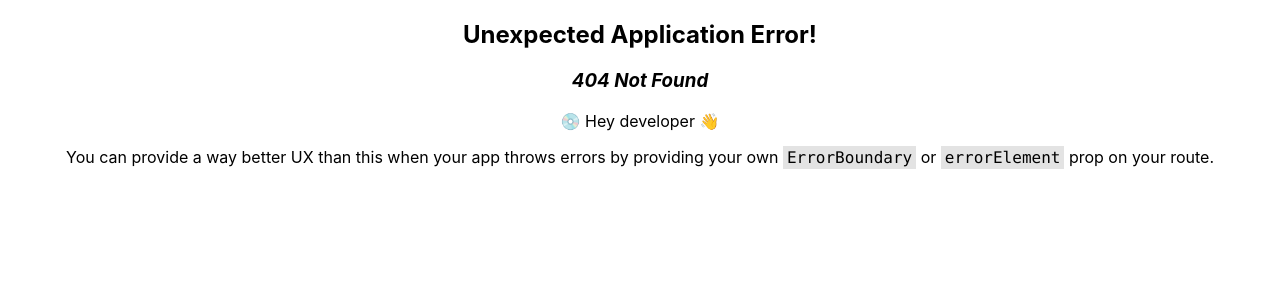
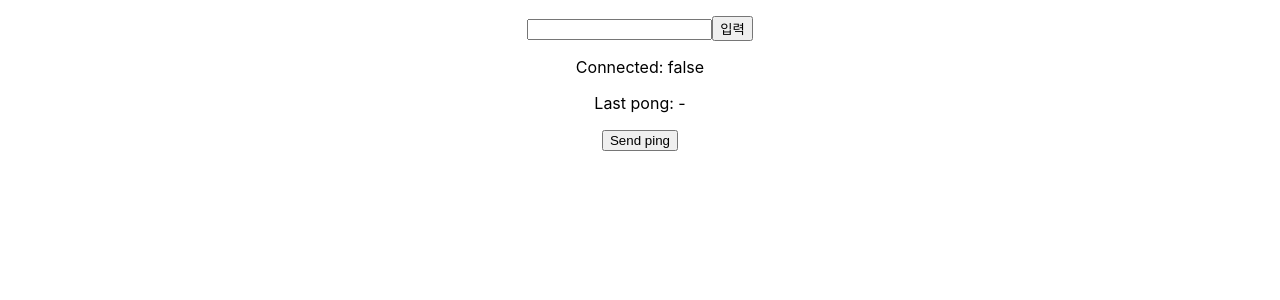
Before and after one commit to noobsoda/Team-EggplantGarage, a React (Create React App) app in the folder frontend/: page /chat in a window 1280 px wide. Before the commit this address had no page. Shown: the top 300 px of the page. Built offline with nearby package versions, Linux system fonts and the light colour scheme; no server answers.

Commit message:
[Feat] 웹소켓을 react에 적용

```diff
--- /dev/null
+++ b/frontend/src/Components/Pages/Chat.jsx
@@ -0,0 +1,66 @@
+import React, { useEffect, useState } from "react";
+import io from "socket.io-client";
+
+const socket = io("http://localhost:4000", {
+  withCredentials: true,
+  extraHeaders: {
+    "my-custom-header": "abcd",
+  },
+});
+
+export default function Chat() {
+  const [isConnected, setIsConnected] = useState(socket.connected);
+  const [lastPong, setLastPong] = useState(null);
+  const [text, setText] = useState("");
+
+  useEffect(() => {
+    socket.on("connect", () => {
+      setIsConnected(true);
+    });
+
+    socket.on("disconnect", () => {
+      setIsConnected(false);
+    });
+
+    socket.on("chat message", (message) => {
+      setLastPong(message);
+    });
+
+    return () => {
+      //소켓 접속 종료
+      socket.off("connect");
+      socket.off("disconnect");
+      socket.off("chat message");
+    };
+  }, []);
+  const sendPing = () => {
+    socket.emit("chat message");
+  };
+
+  //소켓으로 메시지전송하기
+  function sendMsg() {
+    socket.emit("chat message", text); // 소켓으로 보내기
+    setText("");
+  }
+
+  function onChangeValue(e) {
+    setText(e.target.value);
+  }
+
+  return (
+    <div>
+      <div>
+        <ul id="messages"></ul>
+      </div>
+      <div>
+        <input id="message" type="text" value={text} onChange={onChangeValue} />
+        <button id="messageSubmit" onClick={sendMsg}>
+          입력
+        </button>
+      </div>
+      <p>Connected: {"" + isConnected}</p>
+      <p>Last pong: {lastPong || "-"}</p>
+      <button onClick={sendPing}>Send ping</button>
+    </div>
+  );
+}
--- a/frontend/src/Router.jsx
+++ b/frontend/src/Router.jsx
@@ -3,6 +3,7 @@ import { createBrowserRouter, RouterProvider } from "react-router-dom";
 
 //라우터에 맞는 페이지 지정
 import Test from "./Components/Pages/Test";
+import Chat from "./Components/Pages/Chat";
 
 const Router = () => {
   const router = createBrowserRouter([
@@ -11,6 +12,7 @@ const Router = () => {
       element: <Test />,
     },
     { path: "/test", element: <div>test두번째</div> },
+    { path: "/chat", element: <Chat /> },
   ]);
 
   return (
```
